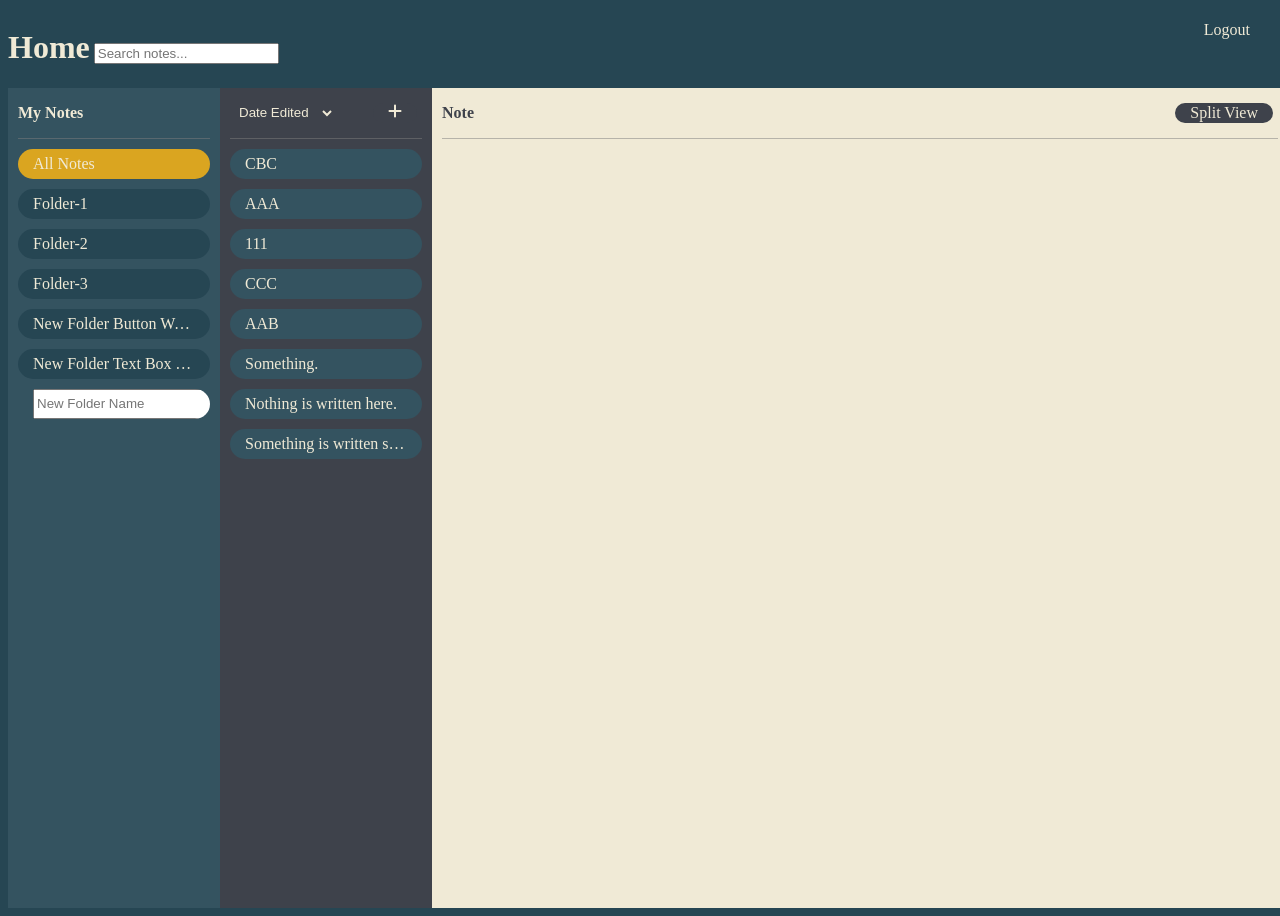
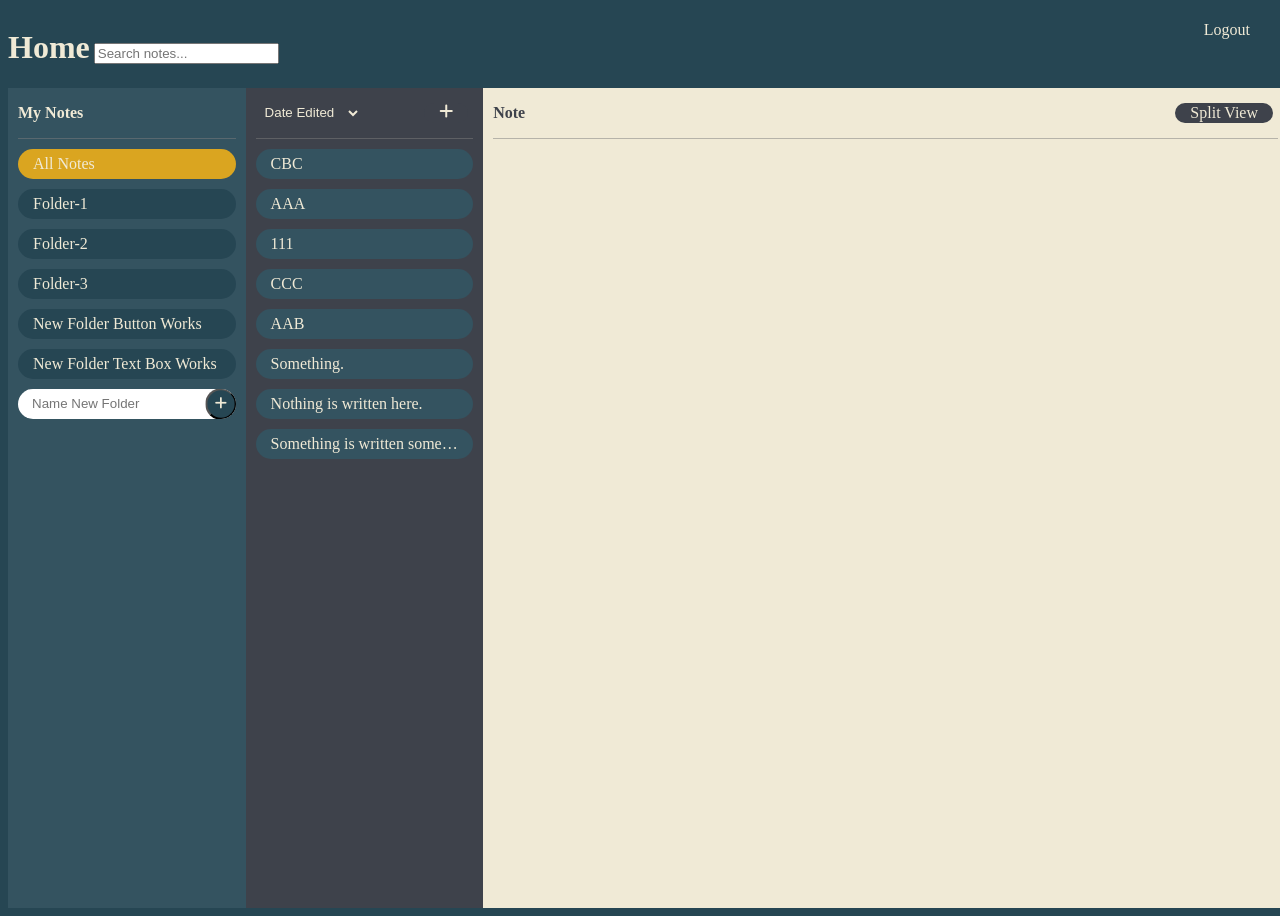
Before and after one commit to nLargo/cmpe131_team7_project, a Flask app: page /home-revamp in a window 1280 px wide. Run offline with Flask 3, Linux system fonts and the light colour scheme; some libraries are stand-ins or nearby versions.

Commit message:
Sort, Folders, New Folder, Split, Show Note Content work

```diff
--- a/app/routes.py
+++ b/app/routes.py
@@ -107,14 +107,32 @@ def homeRevamp():
 
     #user_id = current_user.id if current_user.is_authenticated else None
     user_id = 1
-    user_notes = Notes.query.filter_by(user_id=user_id).order_by(desc(Notes.modified_at)).all()
-    user_folders = Folders.query.filter_by(user_id=user_id).order_by(asc(Folders.folder_name)).all()
+    user_notes = (
+        db.session.query(
+            #Notes.user_id,
+            Notes.note_id,
+            Notes.note_content,
+            Notes.created_at,
+            Notes.modified_at,
+            Notes.folder_id
+        )
+        .filter_by(user_id=user_id)
+        .order_by(desc(Notes.modified_at))
+        .all()
+    )
+    user_folders = (
+        Folders.query.filter_by(user_id=user_id)
+        .order_by(asc(Folders.folder_name))
+        .all()
+    )
 
     if form.validate_on_submit():
         folder_name = form.new_folder_name.data
-
         new_folder = Folders(folder_name=folder_name, user_id=user_id)
         db.session.add(new_folder)
         db.session.commit()
+        form.processed = False
+        return redirect(request.url)
+
 
     return render_template('homepage.html', notes=user_notes, folders=user_folders, form=form)
--- a/app/templates/base.html
+++ b/app/templates/base.html
@@ -61,7 +61,7 @@
             }
 
             .column {
-                width: 15vw;
+                width: 17vw;
                 height: 100vh;
 
                 padding: 10px;
@@ -116,14 +116,6 @@
                 color: inherit;
             }
 
-            /*
-            button.pill-box {
-                display: block;
-                color: var(--text-light);
-                font-size: var(--small-font);
-                text-decoration: none;
-                color: inherit;
-            }
             /* #endregion pill-box */
 
             /* #region hotbar */
@@ -185,7 +177,23 @@
                 margin: 5px;
             }
 
-            #new-folder-box {
+            #new-folder-container {
+                display: flex;
+                justify-content: left;
+                align-items: center;
+
+                position: relative;
+
+                background-color: white;
+                cursor: pointer;
+                max-height: 30px;
+
+                padding: 0;
+                margin: 0;
+                border: none;
+            }
+
+            #new-folder-text-box {
                 display: flex;
                 justify-content: left;
                 align-items: left;
@@ -193,26 +201,44 @@
                 background-color: none;
                 cursor: pointer;
 
-                padding: 0;
+                padding: 0px;
                 margin: 0;
+                margin-left: 10px;
                 border: none;
+                outline: none;
+
+                height: 40px;
+                max-width: 100%;
+
+                border-radius: 40px;
+                padding-right: 15px;
+
+                line-height: 30px;
+                overflow: hidden;
+                white-space: nowrap;
+                text-overflow: ellipsis;
+            }
+
+            #new-folder-text-box:focus, input:focus {
+                outline:none
             }
 
             #new-folder-button {
                 display: flex;
                 justify-content: center;
                 align-items: center;
+                scale: 105%;
 
                 background: var(--background);
                 color: var(--text-light);
                 cursor: pointer;
 
-                width: 30px;
+                min-width: 30px;
                 line-height: 30px;
 
-                padding: 0;
-                margin: 0;
-                border: none;
+                padding: 5px;
+                margin: 5px;
+                margin-right: 0px;
             }
 
             #split-view-button {
@@ -227,6 +253,13 @@
                 right: 30px;
 
                 text-decoration: none;
+            }
+
+            #create-note-button pill-box hotbar-button{
+                overflow: hidden;
+                white-space: nowrap;
+                white-space: nowrap;
+                text-overflow: unset;
             }
             /* #endregion button ids */
 
--- a/app/templates/homepage.html
+++ b/app/templates/homepage.html
@@ -22,22 +22,29 @@
                     <b>My Notes</b>
                 </div>
 
-                <a href="#all" id="full-directory-folder" class="pill-box folder folder-link" onclick="showAllNotes()">
+                <a href="#all" id="full-directory-folder"
+                class="pill-box folder"
+                onclick="showAllNotes()">
                     All Notes
                 </a>
 
                 {% for folder in folders %}
-                    <a href="#{{ folder.folder_name }}" class="pill-box folder folder-link" onclick="showFolderNotes('{{ folder.folder_id }}')" data-folder-id="{{ folder.folder_id }}">
+                    <a href="#{{ folder.folder_name }}"
+                    class="pill-box folder"
+                    onclick="showFolderNotes('{{ folder.folder_id }}')">
                         {{ folder.folder_name }}
                     </a>
                 {% endfor %}
 
-                <div class="pill-box">
-                    <form id="new-folder-box" method="post">
+                <div id="new-folder-container" class="pill-box">
+                    <div class="pill-box" style="position:relative; background-color:white; position:absolute; left:9px; margin-top:10px; border-radius:3px; width:2px; padding:0;"></div>
+                    <form id="new-folder-text-box" method="post">
                         {{ form.hidden_tag() }}
-                        {{ form.new_folder_name(size=32, placeholder="New Folder Name", required=true) }}
-                        <button id="new-folder-button" class="pill-box" type="submit"><i class="fas fa-plus"></i></button>
+                        {{ form.new_folder_name(size=32, placeholder="Name New Folder", required=true) }}
                     </form>
+                    <button id="new-folder-button" class="pill-box" onclick="submitForm()">
+                        <i class="fas fa-plus"></i>
+                    </button>
                 </div>
             </div>
 
@@ -45,7 +52,7 @@
             <div id="notes-directory" class="column">
                 <div class=hotbar>
 
-                    <select id="sort-by-button" class="pill-box">
+                    <select id="sort-by-button" class="pill-box" onchange="sortNotes()">
                             <option value="date-edited">Date Edited</option>
                             <option value="date-created">Date Created</option>
                             <option value="title">Title</option>
@@ -57,15 +64,30 @@
 
                 </div>
 
+
                 {% for note in notes %}
-                    <a class="pill-box note" data-folder-id="{{ note.folder_id }}" onclick="showNoteContent(this, '{{ note.note_content }}')">
-                        {{ note.note_content.splitlines()[0] }}
+                    <!--class="pill-box note" -->
+                    <a class="note item"
+                    data-noteId="{{ note.note_id}}"
+                    data-title="{{ note.note_content.splitlines()[0] }}"
+                    data-content="{{ note.note_content }}"
+                    data-createdAt="{{ note.created_at }}"
+                    data-modifiedAt="{{ note.modified_at }}"
+                    data-folderId="{{ note.folder_id }}"
+                    onclick="showNoteContent(this, '{{ note.note_content }}')">
+                    <!--
+                        <p>ID: {{ note.note_id }}</p>
+                        <p>Title: {{ note.note_content.splitlines()[0] }}</p>
+                        <p>Content: {{ note.note_content }}</p>
+                        <p>Date Created: {{ note.created_at }}</p>
+                        <p>Date Modified: {{ note.modified_at }}</p>
+                        <p>Folder ID: {{ note.folder_id }}</p>
+                    -->
                     </a>
                 {% endfor %}
 
-
+                <div id="notes-container"></div>
             </div>
-
 
             <div id="main-content">
                 <div class=hotbar>
@@ -95,24 +117,58 @@
 
 
     <script>
-        var allNotes = document.querySelectorAll('.pill-box.note');
+        var notesArray = [];
+        {% for note in notes %}
+            var noteObject = {
+                noteId: "{{ note.note_id }}",
+                title: "{{ note.note_content.splitlines()[0] }}",
+                content: "{{ note.note_content }}",
+                createdAt: "{{ note.created_at }}",
+                modifiedAt: "{{ note.modified_at }}",
+                folderId: "{{ note.folder_id }}"
+            };
+            notesArray.push(noteObject);
+        {% endfor %}
+        console.log(notesArray);
+
+        /* Note Show/Hide --------------------------------------------------------- */
+        var targetFolderId = null
         function showAllNotes() {
-            allNotes.forEach(function (note) {
-                note.style.display = 'block';
+            targetFolderId = null
+            updateHTML();
+        }
+        function showFolderNotes(id) {
+            targetFolderId = id;
+            updateHTML();
+        }
+        function searchNotes() {    /* Note filtering technically */
+            var searchInput = document.getElementById('search-bar').value.toLowerCase();
+            notesArray.forEach(note =>  {
+                var noteContent = note.content.toLowerCase();
+                if (noteContent.includes(searchInput)) {
+
+                } else {
+
+                }
+            })
+        }
+        function searchNotes() {
+            var searchInput = document.getElementById('search-bar').value.toLowerCase();
+            notesArray.forEach(note => {
+                var noteContent = note.content.toLowerCase();
+                var noteElement = document.querySelector(`[data-noteId="${note.noteId}"]`);
+                if ((noteContent.includes(searchInput) || searchInput === '') &&
+                    (targetFolderId === null || note.folderId === targetFolderId)) {
+                    noteElement.style.display = 'block';
+                } else {
+                    noteElement.style.display = 'none';
+                }
             });
+            updateHTML();
         }
+        /* Note Show/Hide END ----------------------------------------------------- */
 
-        function showFolderNotes(link) {
-            allNotes.forEach(function (note) {
-                note.style.display = 'block';
-            });
-
-            var excludedNotes = document.querySelectorAll('.pill-box.note:not([data-folder-id="' + link + '"])');
-            excludedNotes.forEach(function (note) {
-                note.style.display = 'none';
-            });
-        }
-
+        /* Content ---------------------------------------------------------------- */
         var secondNoteLastSet = false
         function showNoteContent(selectedNote, content) {
             var noteContainer = document.getElementById('current-note');
@@ -127,34 +183,80 @@
                 secondNoteLastSet = false;
             }
         }
-
         function toggleSplitScreen() {
             const secondNoteContainer = document.getElementById('side-content');
             secondNoteContainer.style.display = (secondNoteContainer.style.display === 'block') ? 'none' : 'block';
         }
+        /* Content END ------------------------------------------------------------ */
 
-        function searchNotes() {    /* Note filtering technically*/
-            var searchInput = document.getElementById('search-bar').value.toLowerCase();
+        /* Sorting ---------------------------------------------------------------- */
+        var isOrderAsc = true;
+        function toggleAscDesc() {
+            isOrderAsc = !isOrderAsc;
+        }
+        function sortNotes() {
+            const selectedOption = document.getElementById("sort-by-button").value;
+            switch (selectedOption) {
+                case "date-edited":
+                    sortByDateEdited();
+                    break;
+                case "date-created":
+                    sortByDateCreated();
+                    break;
+                case "title":
+                    sortByTitle();
+                    break;
+                default:
+                    sortByDateEdited();
+            }
+            updateHTML();
+        }
+        function sortByDateEdited() {
+            notesArray.sort((a, b) => {
+                return new Date(b.modifiedAt) - new Date(a.modifiedAt);
+            });
+        }
+        function sortByDateCreated() {
+            notesArray.sort((a, b) => {
+                return new Date(b.createdAt) - new Date(a.createdAt);
+            });
+        }
+        function sortByTitle() {
+            notesArray.sort((a, b) => {
+                return a.title.localeCompare(b.title, 'en', { sensitivity: 'base' });
+            });
+        }
+        sortNotes();
+        /* Sorting END ------------------------------------------------------------ */
 
-            allNotes.forEach(function (note) {
-                var noteContent = note.innerText.toLowerCase();
-                if (noteContent.includes(searchInput)) {
-                    note.style.display = 'block';
-                } else {
-                    note.style.display = 'none';
+        function updateHTML() {
+            const container = document.getElementById('notes-container');
+            container.innerHTML = '';
+            notesArray.forEach(note => {
+                console.log(note.folderId)
+                console.log(targetFolderId)
+                if (targetFolderId === null || note.folderId === targetFolderId) {
+                    const noteObject = document.createElement('div');
+                    noteObject.innerHTML = `
+                        <a class="pill-box note item"
+                        data-noteId="${note.noteId}"
+                        data-title="${note.title}"
+                        data-content="${note.content}"
+                        data-createdAt="${note.createdAt}"
+                        data-modifiedAt="${note.modifiedAt}"
+                        data-folderId="${note.folderId}"
+                        onclick="showNoteContent(this, '${note.content}')">
+                        ${note.title}
+                    `;
+                    container.appendChild(noteObject);
                 }
             });
         }
+        updateHTML();
 
-        /* Display Content Name WIP */
-        function showNoteContentName(selectedNote, noteTitle) {
-            var currentNoteContainer = document.getElementById('current-note-title');
-
-            currentNoteContainer.innerHTML = noteTitle;
-
-            //selectedNote.classList.add('selected');
+        function submitForm() {
+            document.getElementById("new-folder-text-box").submit();
         }
-
     </script>
 
     <!-- FROM home_blank.html <script> -->
```
Also changed, not shown: app/app.db.
